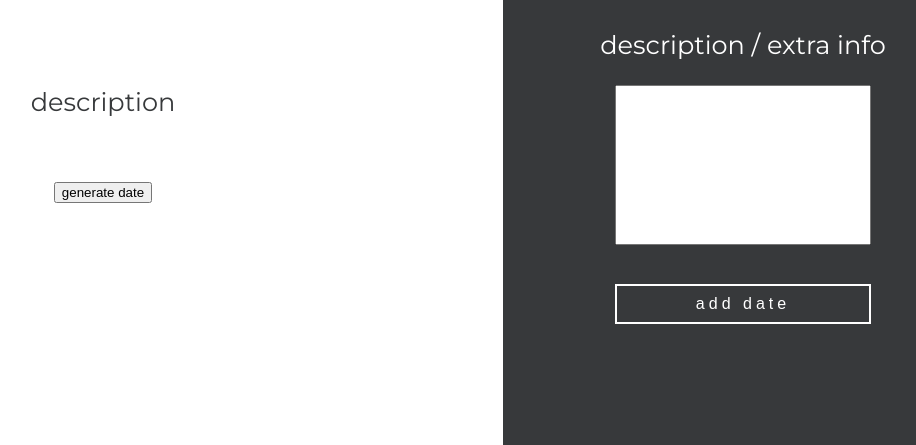
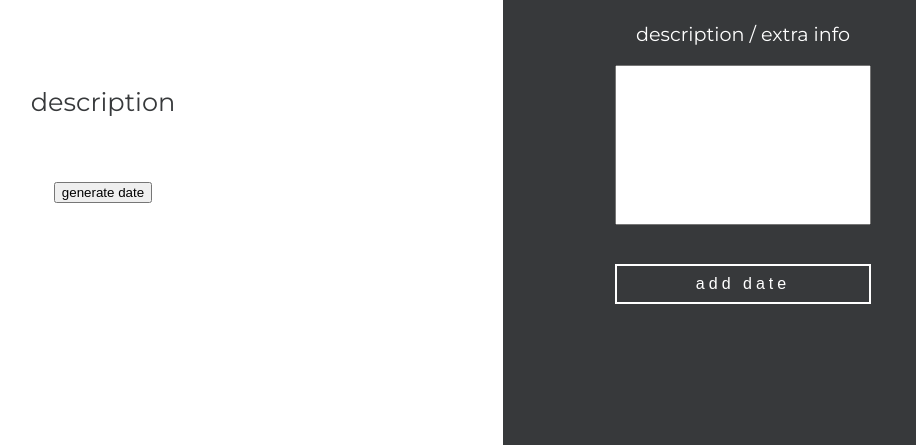
Before and after one commit to kiaralee/digital-courtship, a plain HTML site: page public/index.html in a window 1280 px wide. Shown: the part 355-800 px from the top of the page, without its empty margins (297-1213 px from the left). Drawn offline with Linux system fonts and the light colour scheme; no server answers.

Commit message:
style update

```diff
--- a/public/css/style.css
+++ b/public/css/style.css
@@ -61,8 +61,11 @@ p {
   margin-top: 1em;
   margin-bottom: 1em;
 }
+.right p {
+  font-size: 0.6em;
+}
 input, textarea {
-  font-size: 0.5em;
+  font-size: 0.4em;
   padding: 0.25em;
   width: 20vw;
   -webkit-box-sizing: border-box; /* Safari/Chrome, other WebKit */
```
